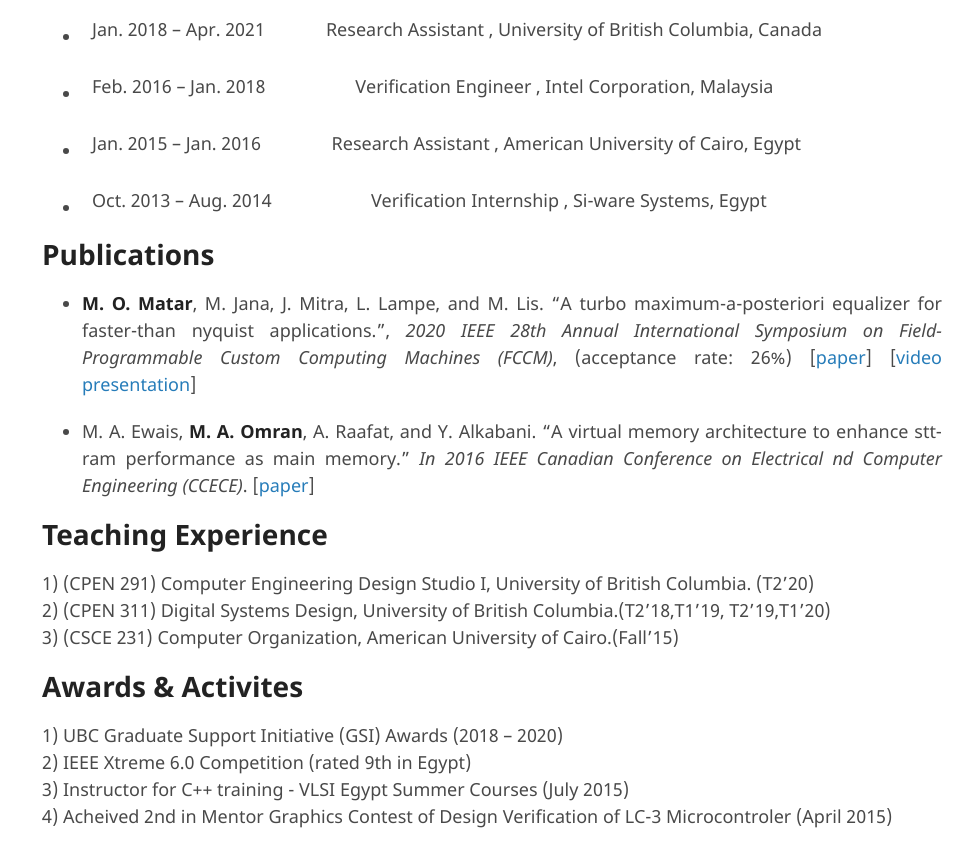
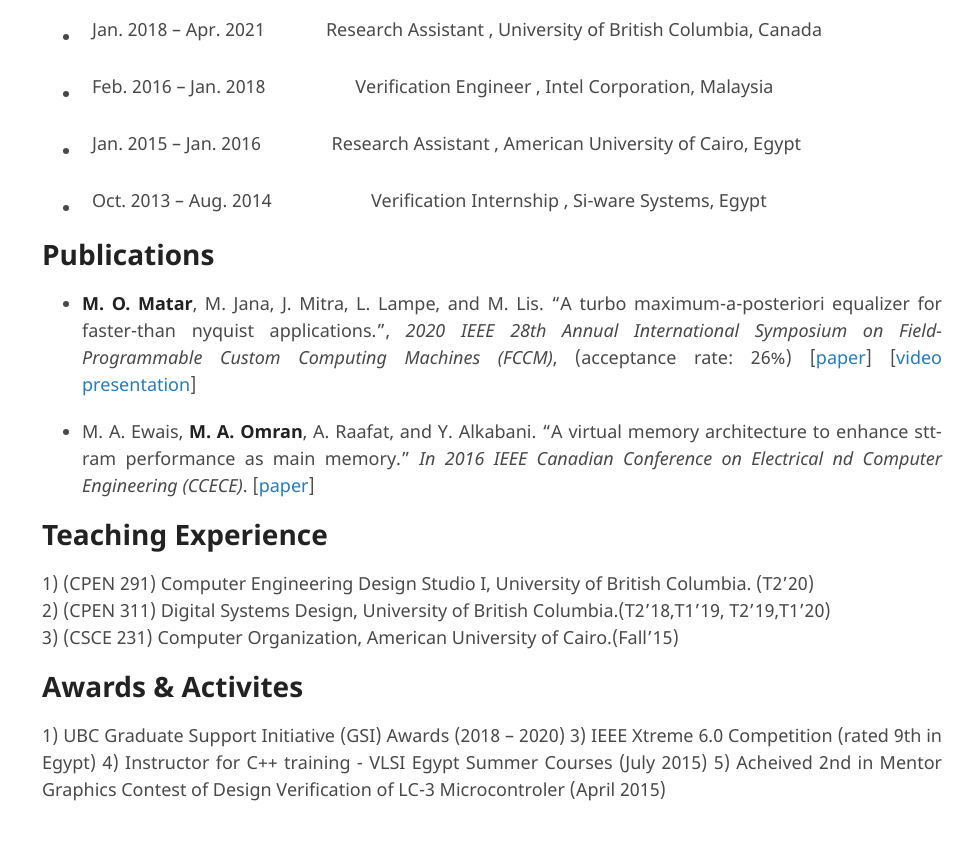
Before and after one commit to maomran/momatar, a Jekyll site: the page built from index.md, in a window 1280 px wide and 900 px high, scrolled down 684 px. Shown: the top 867 px of the window, without its empty margins (316-1280 px from the left). Built offline with Jekyll 4.4.1, drawn with Linux system fonts in a browser that asks for light colours; our own code applies the rules of GitHub Pages for plain Markdown files; the repository's description, which GitHub fills in, is left out.

Commit message:
Update index.md

```diff
--- a/index.md
+++ b/index.md
@@ -45,7 +45,7 @@ applications.", _2020 IEEE 28th Annual International Symposium on Field-Programm
 
 # Awards & Activites
 
-1) UBC Graduate Support Initiative (GSI) Awards (2018 -- 2020)  \
-2) IEEE Xtreme 6.0 Competition (rated 9th in Egypt)  \
-3) Instructor for C++ training - VLSI Egypt Summer Courses (July 2015)  \
-4) Acheived 2nd in Mentor Graphics Contest of Design Verification of LC-3 Microcontroler (April 2015)
+1) UBC Graduate Support Initiative (GSI) Awards (2018 -- 2020)
+3) IEEE Xtreme 6.0 Competition (rated 9th in Egypt)
+4) Instructor for C++ training - VLSI Egypt Summer Courses (July 2015)
+5) Acheived 2nd in Mentor Graphics Contest of Design Verification of LC-3 Microcontroler (April 2015)
```
